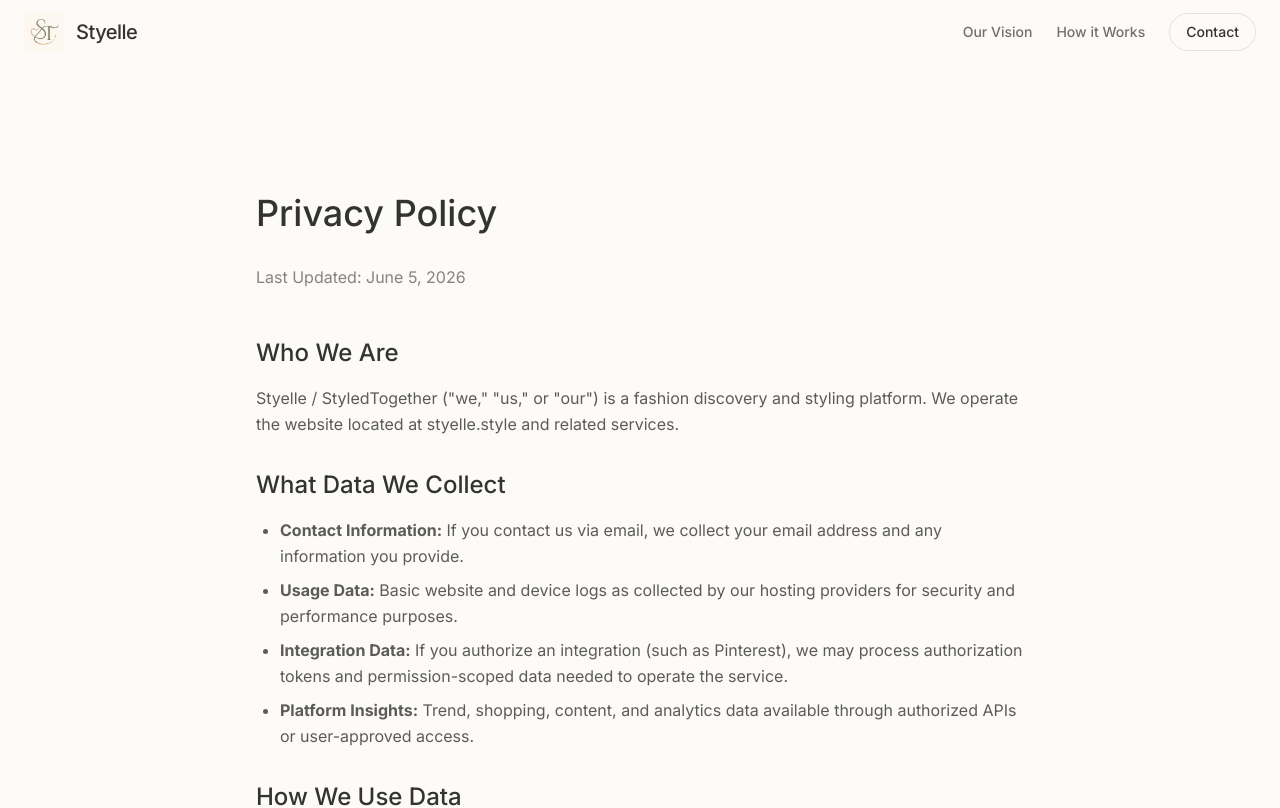
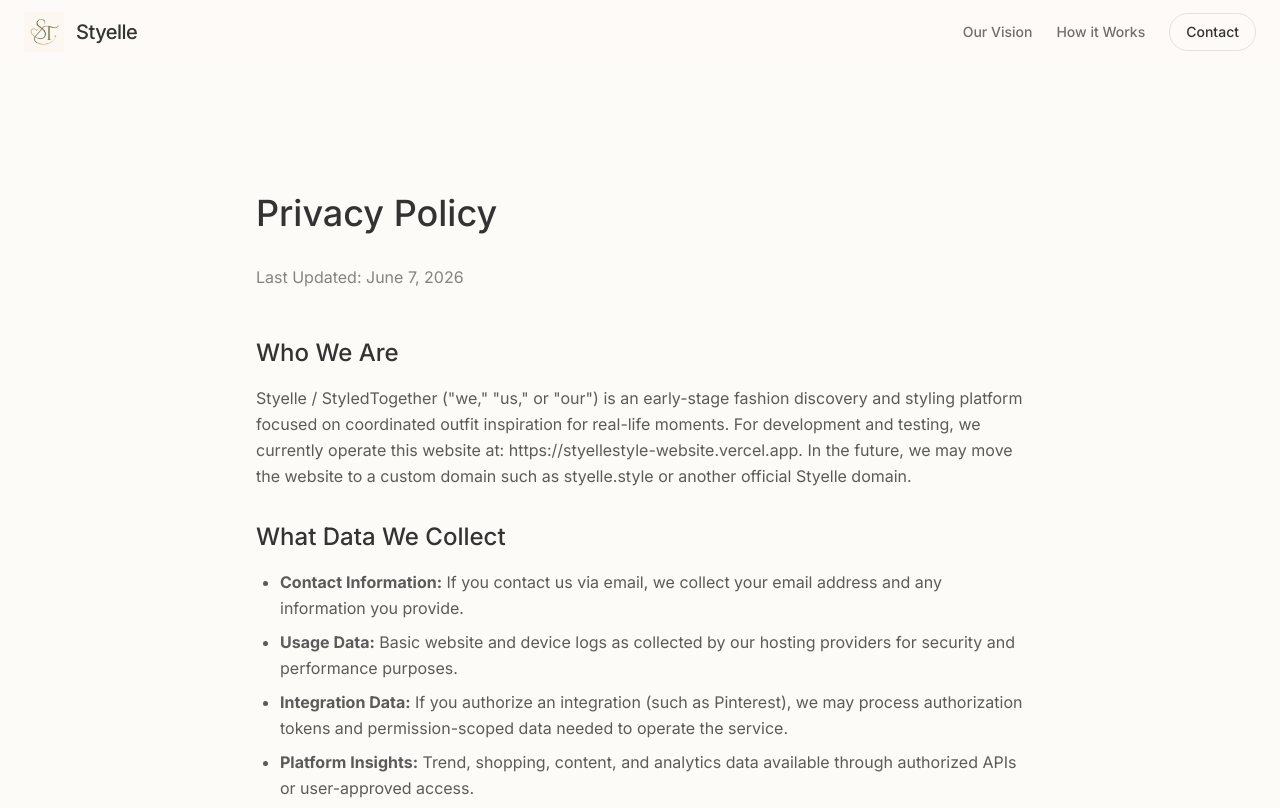
Before and after one commit to PantaAastha/styelle-website, a Next.js app: page /privacy in a window 1280 px wide. Shown: the top 808 px of the page. Built offline with nearby package versions, Linux system fonts and the light colour scheme.

Commit message:
Minor update

```diff
--- a/src/app/privacy/page.tsx
+++ b/src/app/privacy/page.tsx
@@ -9,14 +9,16 @@ export default function PrivacyPolicy() {
     <Section className="py-24">
       <div className="max-w-3xl mx-auto prose prose-neutral">
         <h1 className="text-4xl font-medium mb-8">Privacy Policy</h1>
-        <p className="text-foreground/60 mb-12">Last Updated: June 5, 2026</p>
+        <p className="text-foreground/60 mb-12">Last Updated: June 7, 2026</p>
 
         <div className="space-y-8 text-foreground/80 leading-relaxed">
           <section>
             <h2 className="text-2xl font-medium text-foreground mb-4">Who We Are</h2>
             <p>
-              Styelle / StyledTogether ("we," "us," or "our") is a fashion discovery and styling platform.
-              We operate the website located at styelle.style and related services.
+              Styelle / StyledTogether (&quot;we,&quot; &quot;us,&quot; or &quot;our&quot;) is an early-stage fashion discovery and styling platform focused on coordinated outfit inspiration for real-life moments.
+              For development and testing, we currently operate this website at:
+              https://styellestyle-website.vercel.app.
+              In the future, we may move the website to a custom domain such as styelle.style or another official Styelle domain.
             </p>
           </section>
 
--- a/src/app/terms/page.tsx
+++ b/src/app/terms/page.tsx
@@ -9,7 +9,7 @@ export default function TermsOfService() {
     <Section className="py-24">
       <div className="max-w-3xl mx-auto prose prose-neutral">
         <h1 className="text-4xl font-medium mb-8">Terms of Service</h1>
-        <p className="text-foreground/60 mb-12">Last Updated: June 5, 2026</p>
+        <p className="text-foreground/60 mb-12">Last Updated: June 7, 2026</p>
 
         <div className="space-y-8 text-foreground/80 leading-relaxed">
           <section>
```
